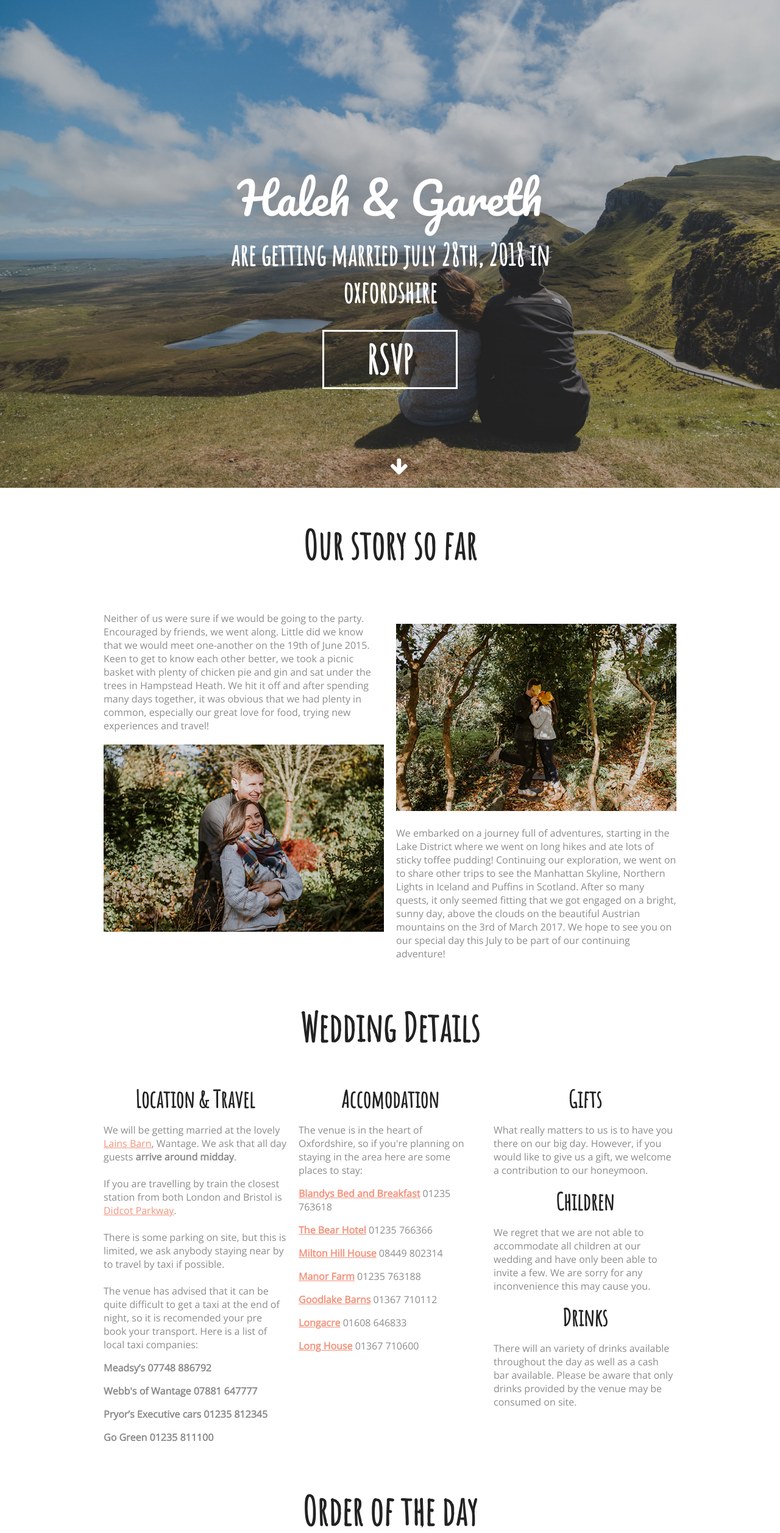
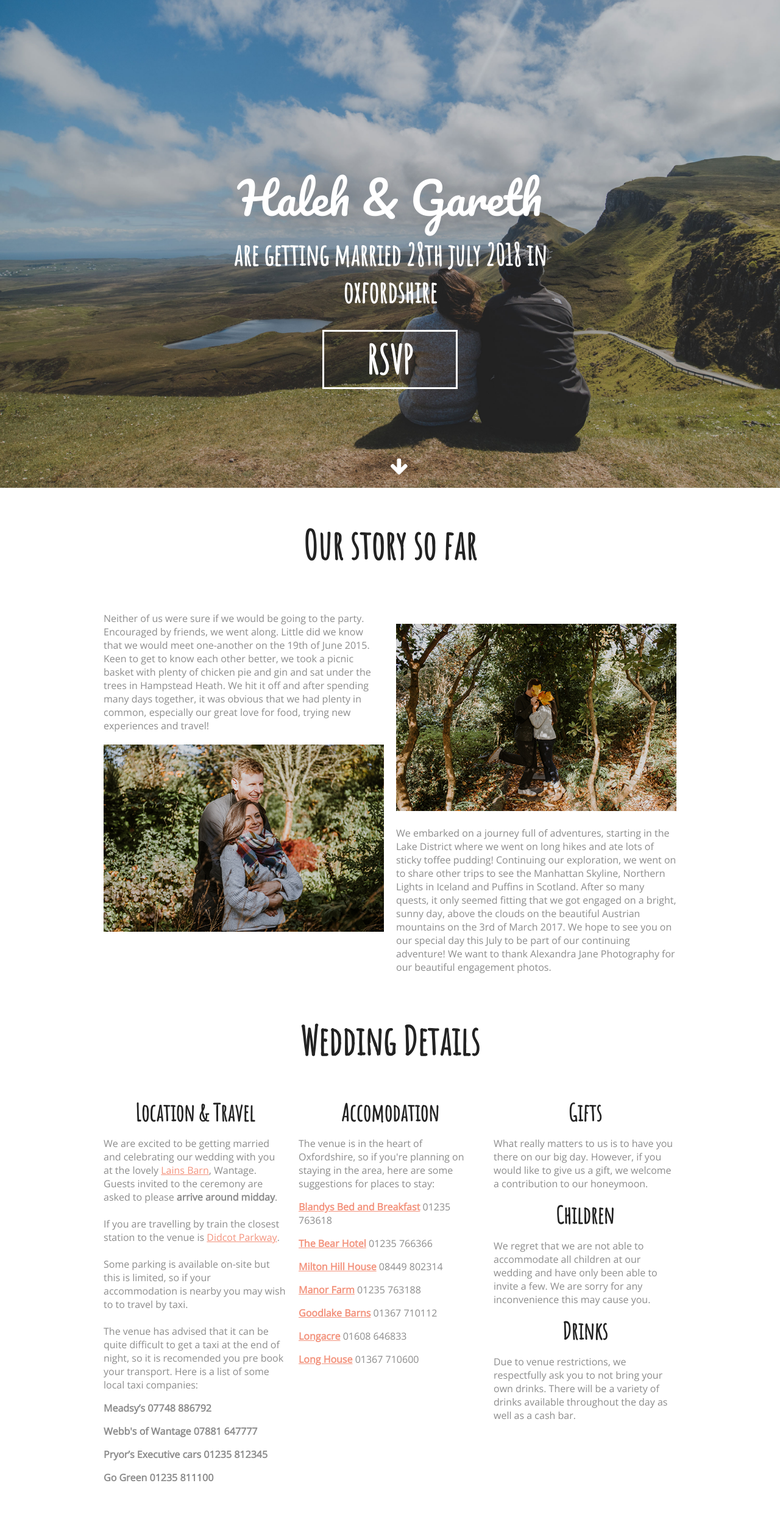
Before and after one commit to worzy/halehandgareth, a website: page index.html in a window 1280 px wide. Shown: the top 2514 px of the page at 61% size. Drawn offline with nearby package versions, Linux system fonts and the light colour scheme.

Commit message:
Copy and styling changes

```diff
--- a/index.html
+++ b/index.html
@@ -5,31 +5,19 @@
   		<meta name="viewport" content="width=device-width, initial-scale=1.0">
 		<meta charset="UTF-8">
 		<title>Haleh &amp; Gareth are getting married in Oxfordshire!</title>
+		<meta name="description" content="We are excited to be getting married and celebrating our wedding with you at the lovely Lains Barn, Wantage.">
 		<!--[if IE]><link rel="shortcut icon" href="images/favicon.ico"><![endif]-->
 		<link rel="icon" href="images/favicon.png">
 		<link rel="stylesheet" href="https://maxcdn.bootstrapcdn.com/font-awesome/4.7.0/css/font-awesome.min.css">
 		<link rel="stylesheet" href="css/decoration.css">
 </head>
 <body>
-<!--
-	<div class="menu">
-		<div class="logo"></div>
-		<ul id="menu-items">
-			<li><a href="#events">Events of the Day</a></li>
-			<li><a href="#venue">Venue</a></li>
-			<li><a href="#accommodation">Accommodation</a></li>
-			<li><a href="#faq">FAQ</a></li>
-			<li><a href="#contact" class="special">RSVP</a></li>
-		</ul>
-
-	</div>
--->
 	<div class="outter">
 		<div id="intro">
 			<div class="container with-background">
 				<div class="header-text col8 center">
 					<h1>Haleh &amp; Gareth</h1>
-					<h3>are getting married july 28th, 2018 in oxfordshire</h3>
+					<h3>are getting married 28th july 2018 in oxfordshire</h3>
 					<a href="#contact" class="action-button">RSVP</a>
 				</div>
 				<div class="arrow bounce">
@@ -51,7 +39,7 @@
 			<div class="col6 justify">
 				<p>
 					<img src="img/story-so-far-2.jpg">
-					We embarked on a journey full of adventures, starting in the Lake District where we went on long hikes and ate lots of sticky toffee pudding! Continuing our exploration, we went on to share other trips to see the Manhattan Skyline, Northern Lights in Iceland and Puffins in Scotland. After so many quests, it only seemed fitting that we got engaged on a bright, sunny day, above the clouds on the beautiful Austrian mountains on the 3rd of March 2017. We hope to see you on our special day this July to be part of our continuing adventure!
+					We embarked on a journey full of adventures, starting in the Lake District where we went on long hikes and ate lots of sticky toffee pudding! Continuing our exploration, we went on to share other trips to see the Manhattan Skyline, Northern Lights in Iceland and Puffins in Scotland. After so many quests, it only seemed fitting that we got engaged on a bright, sunny day, above the clouds on the beautiful Austrian mountains on the 3rd of March 2017. We hope to see you on our special day this July to be part of our continuing adventure! We want to thank Alexandra Jane Photography for our beautiful engagement photos.
 				</p>
 			</div>
 		</div>
@@ -63,13 +51,13 @@
 			<div class="col4">
 				<h3>Location & Travel</h3>
 				<p class="justify">
-					We will be getting married at the lovely <a target="_blank" href="https://goo.gl/maps/49SQRXtsU3A2">Lains Barn</a>, Wantage.  We ask that all day guests <b>arrive around midday</b>.
+					We are excited to be getting married and celebrating our wedding with you at the lovely <a target="_blank" href="https://goo.gl/maps/49SQRXtsU3A2">Lains Barn</a>, Wantage.  Guests invited to the ceremony are asked to please <b>arrive around midday</b>.
 					<br><br>
-					If you are travelling by train the closest station from both London and Bristol is <a target="_blank" href="https://goo.gl/maps/HNgATQ8bbqT2">Didcot Parkway</a>.
+					If you are travelling by train the closest station to the venue is <a target="_blank" href="https://goo.gl/maps/HNgATQ8bbqT2">Didcot Parkway</a>.
 					<br><br>
-					There is some parking on site, but this is limited, we ask anybody staying near by to travel by taxi if possible.
+					Some parking is available on-site but this is limited, so if your accommodation is nearby you may wish to to travel by taxi.
 					<br><br>
-					The venue has advised that it can be quite difficult to get a taxi at the end of night, so it is recomended your pre book your transport.  Here is a list of local taxi companies:
+					The venue has advised that it can be quite difficult to get a taxi at the end of night, so it is recomended you pre book your transport.  Here is a list of some local taxi companies:
 					<p><b>Meadsy’s 07748 886792</b></p>
 					<p><b>Webb's of Wantage 07881 647777</b></p>
 					<p><b>Pryor’s Executive cars 01235 812345</b></p>
@@ -79,7 +67,7 @@
 			<div class="col4">
 				<h3>Accomodation</h3>
 				<p class="justify">
-					The venue is in the heart of Oxfordshire, so if you're planning on staying in the area here are some places to stay:
+					The venue is in the heart of Oxfordshire, so if you're planning on staying in the area, here are some suggestions for places to stay:
 					<p><b><a target="_blank" href="http://www.blandysbandb.com">Blandys Bed and Breakfast</a></b> 01235 763618</p>
 					<p><b><a target="_blank" href="http://www.thebearwantage.co.uk">The Bear Hotel</a></b> 01235 766366</p>
 					<p><b><a target="_blank" href="http://www.deverevenues.co.uk">Milton Hill House</a></b> 08449 802314</p>
@@ -100,7 +88,7 @@
 				</p>
 				<h3>Drinks</h3>
 				<p class="justify">
-					There will an variety of drinks available throughout the day as well as a cash bar available.  Please be aware that only drinks provided by the venue may be consumed on site.
+					Due to venue restrictions, we respectfully ask you to not bring your own drinks. There will be a variety of drinks available throughout the day as well as a cash bar.
 				</p>
 			</div>
 			<div class="clear"></div>
@@ -141,7 +129,7 @@
 		<div id="contact" class="container">
 			<div class="col12 center">
 				<h2>Contact us</h2>
-				<p class="impact">We would greatly appreciate it if your could respond before April 28th 2018.</p>
+				<p class="impact">We would greatly appreciate it if you could RSVP by 28th April 2018. Please let us know of any dietary requirements and if you prefer soft drinks over alcohol.</p>
 				<p class="impact"><a
 class='email
 href="mailto:x@y"
--- a/scss/components/_outro.scss
+++ b/scss/components/_outro.scss
@@ -11,7 +11,7 @@
         color: white;
     }
     .header-text {
-        padding-top: 260px;
+        padding-top: 140px;
         text-align: center;
     }
     h3 {
```
Also changed, not shown: css/decoration.css.
